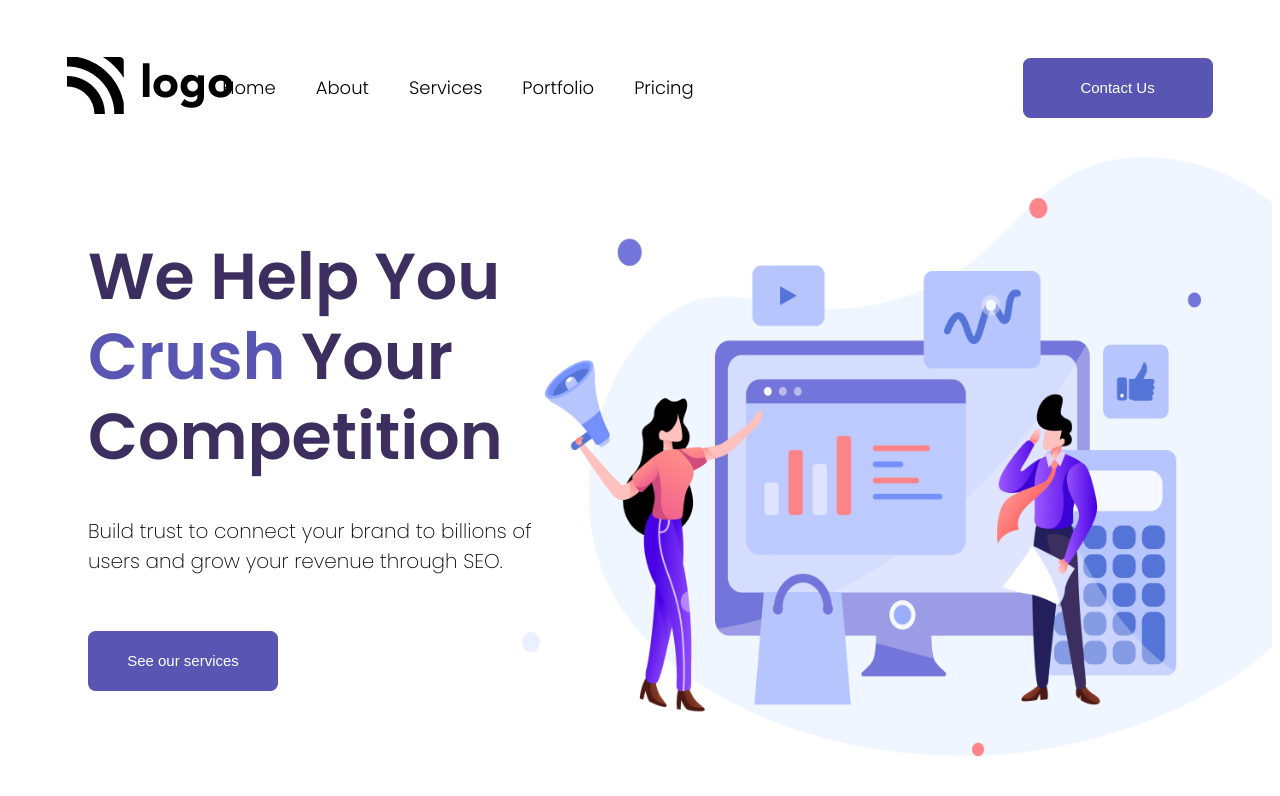
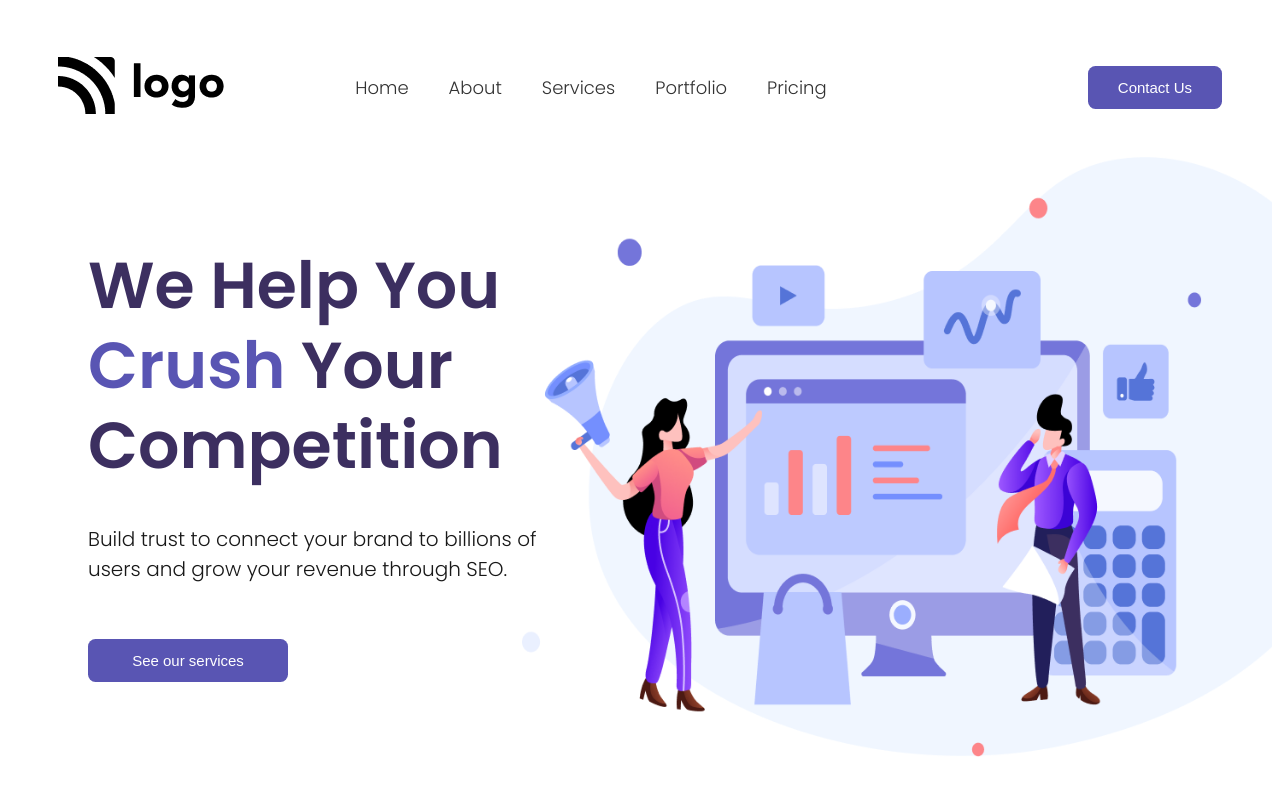
Before and after one commit to Siraj-Areeb/Project-04, a plain HTML site: page index.html in a window 1280 px wide. Drawn offline with Linux system fonts and the light colour scheme.

Commit message:
Modifications in CSS

```diff
--- a/style.css
+++ b/style.css
@@ -1,50 +1,73 @@
 .container{
     padding-top: 30px;
 }
+
 .navbar-container{
     display: flex;
     flex-direction: row;
-    justify-content: space-around;
+    justify-content: space-between;
     align-items: center;
+    margin-left: 50px;
+    margin-right: 50px;
 }
+
+.grow-list{
+    margin-left: -170px;
+}
+
 .list{
     display: flex;
     flex-direction: row;
     justify-content: space-between;
     list-style-type: none;
     align-items: center;
-    position: relative;
-    right: 190px;
+}
 
-
-}
 .list-item{
     padding: 20px 20px;
     align-items: center;
     font-family: 'Poppins';
-    font-style: normal;
     font-size: 18px;
     font-weight: 300;
+    opacity: 80%;
 }
+
+.list-item:hover{
+    font-weight: 500;
+    transition: .5s;
+}
+
 .nav-button{
     padding: 13px 30px;
     border-radius: 0.5em;
+    font-size: 15px;
     background-color: #5955B3;
     color: #FFFFFF;
     border: none;
 }
+
+.nav-button:hover{
+    font-size: 17px;
+    color: #1f1f1f;
+    transition: .5s;
+    font-weight: 500;
+    transition: .5s;
+}
+
 .banner-container{
     display: flex;
     flex-direction: row;
     justify-content: space-between;
     padding-left: 80px;
 }
+
 .banner-container > div{
     display: flex;
     flex-direction: column;
     justify-content: center;
     width: 500px;
 }
+
 .heading-text{
     font-family: 'Poppins';
     font-style: normal;
@@ -53,6 +76,7 @@
     color: #3C2F60;
     line-height: 80px;
 }
+
 img[alt~="illustration"]{
     width: 750px;
     height: 600px;
@@ -60,24 +84,21 @@ img[alt~="illustration"]{
     right: 250px;
     top: 20px;
 }
+
 div h1 span{
     color: #5955B3;
 }
+
 .description{
     font-family: 'Poppins';
     font-style: normal;
-    font-weight: 250;
+    font-weight: 300;
     font-size: 20px;
     position: relative;
     bottom: 35px;
+    opacity: 90%;
 }
-.nav-button{
-    width: 190px;
-    height: 60px;
-    font-size: 15px;
-    font-weight: 100;
+
+.banner-container>div>button{
+    width: 200px;
 }
-.nav-button:hover{
-background-color: #8D3DAF;
-transition-duration: 0.6s;
-}
```
